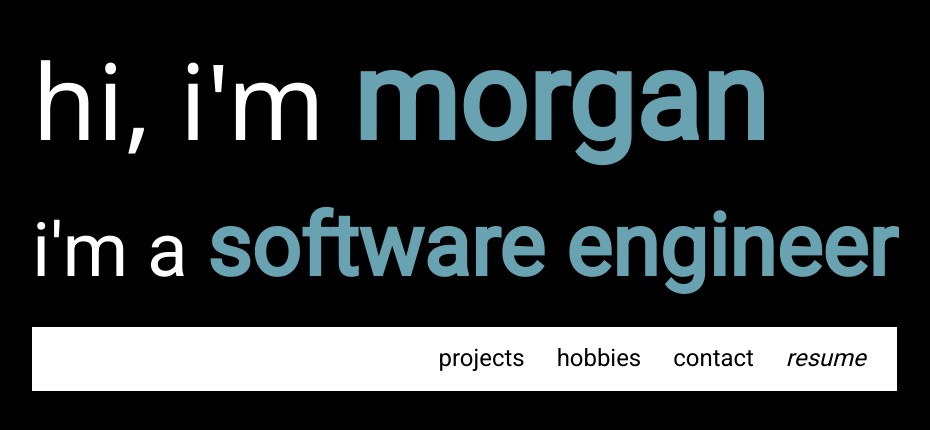
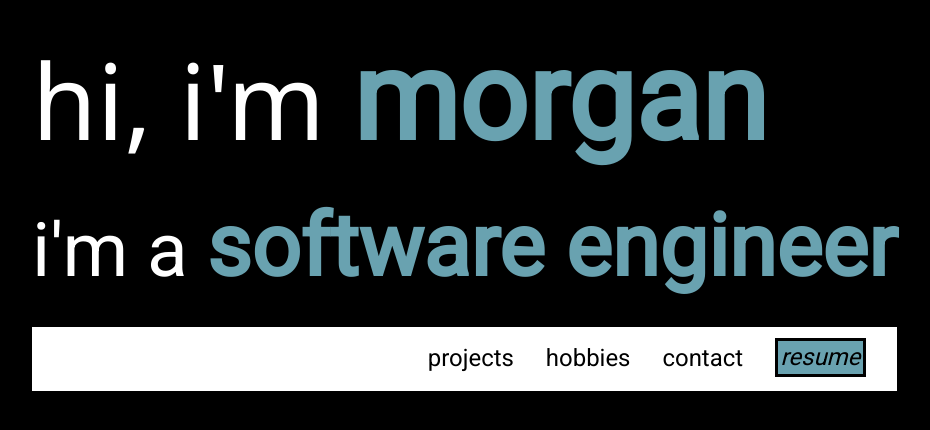
Before and after one commit to MorganStimpson/mySite, a plain HTML site: page index.html in a window 1280 px wide. Shown: the part 196-626 px from the top of the page, without its empty margins (53-983 px from the left). Drawn offline with nearby package versions, Linux system fonts and the light colour scheme.

Commit message:
Update 2.16.2021

```diff
--- a/css/main.css
+++ b/css/main.css
@@ -106,3 +106,15 @@ li {
     color: var(--accent-color);
 
 }
+
+i {
+    /* color: var(--primary-color); */
+    background-color: var(--accent-color);
+    border-style: solid;
+    padding: .1em;
+}
+
+i:hover{
+    color: var(--accent-color);
+    background-color: var(--secondary-color);
+}
```
